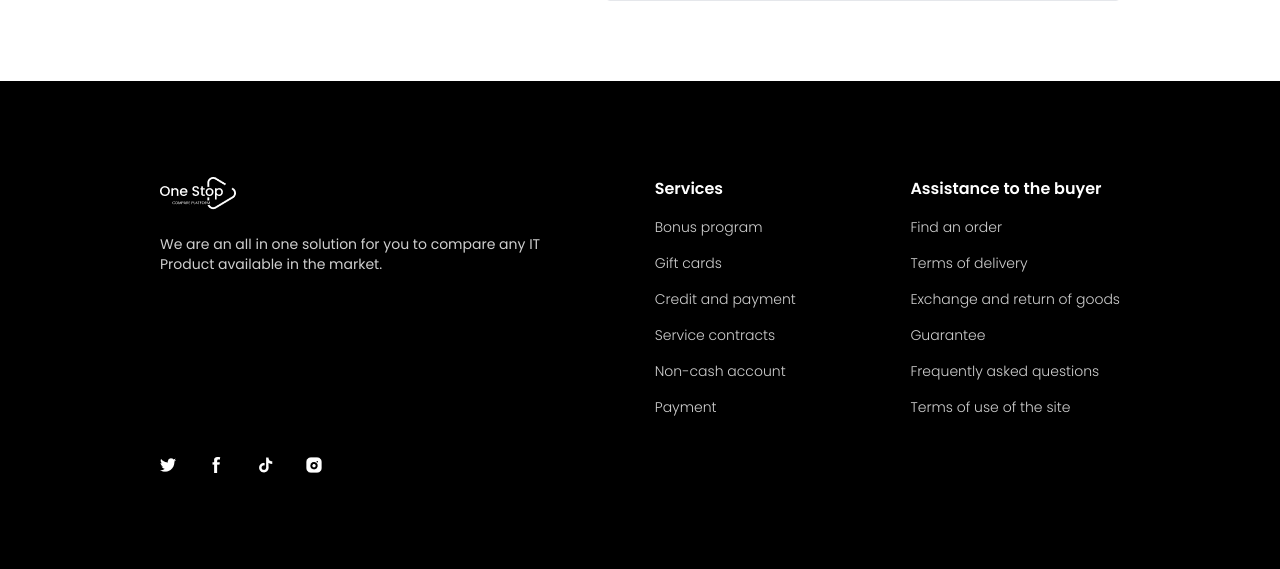
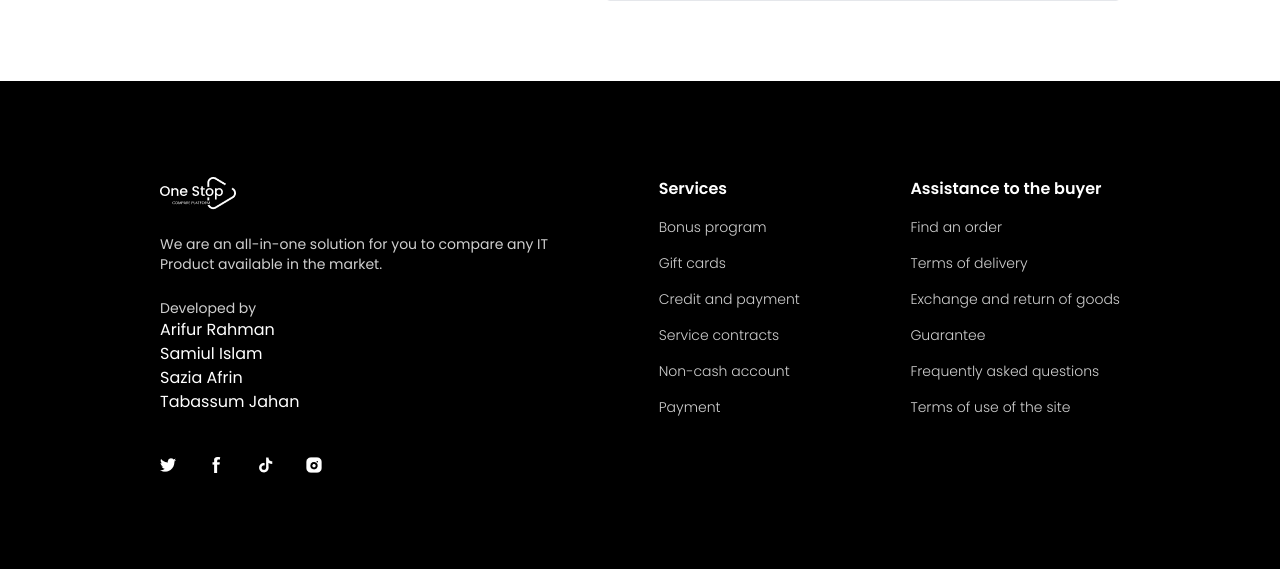
Before and after one commit to BlinkZ404/Project-OSCPFV, a Django app: page /cart/ in a window 1280 px wide. Shown: the part 641-1210 px from the top of the page. Run offline with Django 5.2, Linux system fonts and the light colour scheme; a user stored in the database is signed in.

Commit message:
fields updated

```diff
--- a/oscp/templates/base.html
+++ b/oscp/templates/base.html
@@ -36,8 +36,8 @@
             <!-- menu -->
             <ul class="flex gap-12">
                 <li><a href="/">Home</a></li>
-                <li><a href="">About</a></li>
-                <li><a href="">Contact Us</a></li>
+                <li><a href="https://github.com/BlinkZ404/Project-OSCPFV/graphs/contributors">About</a></li>
+                <li><a href="https://www.youtube.com/watch?v=dQw4w9WgXcQ">Contact Us</a></li>
                 <li><a href="">Blog</a></li>
             </ul>
 
@@ -103,9 +103,15 @@
         <div class="flex justify-between">
             <div class="space-y-6">
                 <img src="{% static "./images/Group 1.png" %}" alt="logo">
-                <p class="text-sm text-[#CFCFCF]">We are an all in one solution for you to compare any IT <br>Product
-                    available in the
-                    market.</p>
+                <p class="text-sm text-[#CFCFCF]">We are an all-in-one solution for you to compare any IT <br>Product
+                    available in the market.</p>
+                <p class="text-sm text-[#CFCFCF]">Developed by</p>
+                <a href="https://github.com/BlinkZ404"> Arifur Rahman </a><br>
+                <a href="https://github.com/Musfiq21"> Samiul Islam </a><br>
+                <a href="https://github.com/Oboni512"> Sazia Afrin </a><br>
+                <a href="https://github.com/MoumiJahan"> Tabassum Jahan </a>
+
+
             </div>
 
             <div class="space-y-4">
--- a/oscp/templates/cart.html
+++ b/oscp/templates/cart.html
@@ -52,7 +52,7 @@
                     <div>
                         <p class="font-medium text-sm">Address</p>
                         <input type="text" name='address'
-                            class="w-96 leading-[56px] border border-slate-300 rounded-md px-4 bg-transparent"
+                            class="w-96 leading-[56px] border border-slate-300 rounded-md px-4 bg-transparent" required
                             placeholder="Enter your address" style="margin-top: 10px;">
                     </div>
 
@@ -60,7 +60,7 @@
                         <p class="font-medium text-sm">Phone Number</p>
                         <div class="w-96 h-14 relative">
                             <input type="text" name='phone'
-                                class="w-96 leading-[56px] border border-slate-300 rounded-md px-4 bg-transparent"
+                                class="w-96 leading-[56px] border border-slate-300 rounded-md px-4 bg-transparent" required
                                 placeholder="Enter your number" style="margin-top: 10px;">
 
                         </div>
--- a/oscp/templates/index.html
+++ b/oscp/templates/index.html
@@ -10,7 +10,7 @@
             <p class="text-[#909090] text-[25px]">Pro Beyond</p>
             <p class="text-[96px] font-thin text-white">IPhone 14 <span class="font-semibold">Pro</span></p>
             <p class="text-[#909090] text-[18px]">Created to empty our pockets.</p>
-            <button class="mt-12 px-[56px] py-4 text-center rounded-md border-2 border-white text-white">Shop Now</button>
+            <a href="https://www.youtube.com/watch?v=l60MnDJklnM" ><button class="mt-12 px-[56px] py-4 text-center rounded-md border-2 border-white text-white">Shop Now</button></a>
         </div>
         <div>
             <img src="{% static "./images/Iphone Imagebanner.png" %}" alt="banner">
```
Also changed, not shown: oscp/db.sqlite3, oscp/static/images/static/images/Silver-GPSCel-6572.jpg (added).
